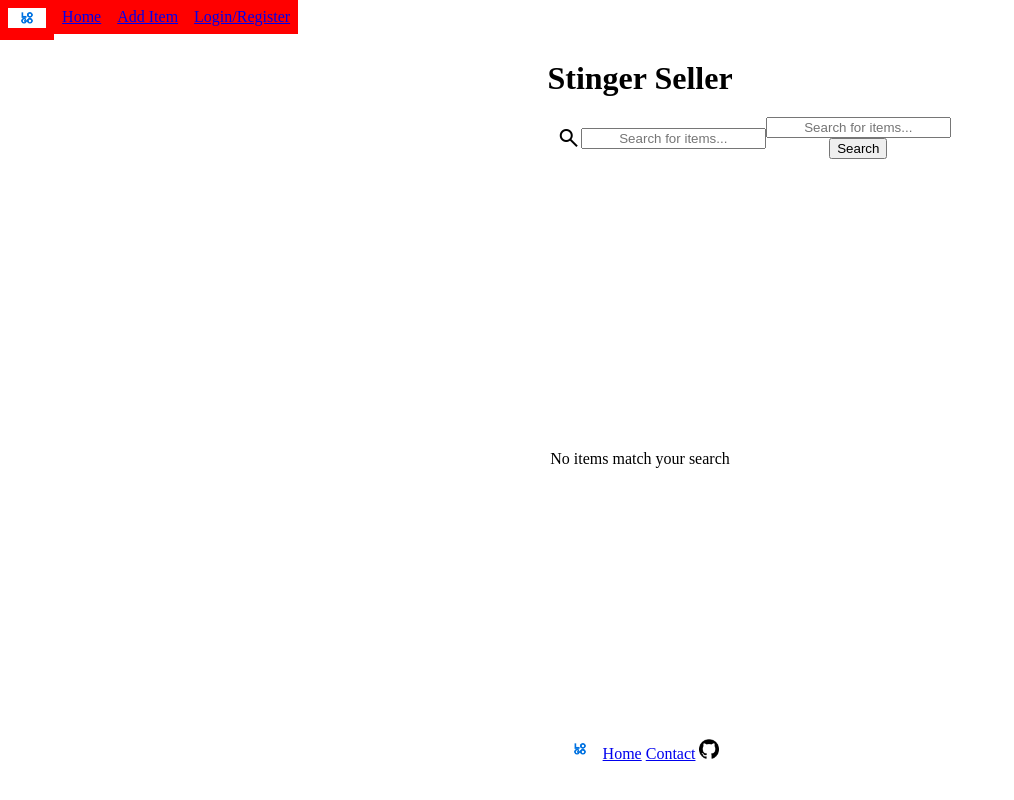
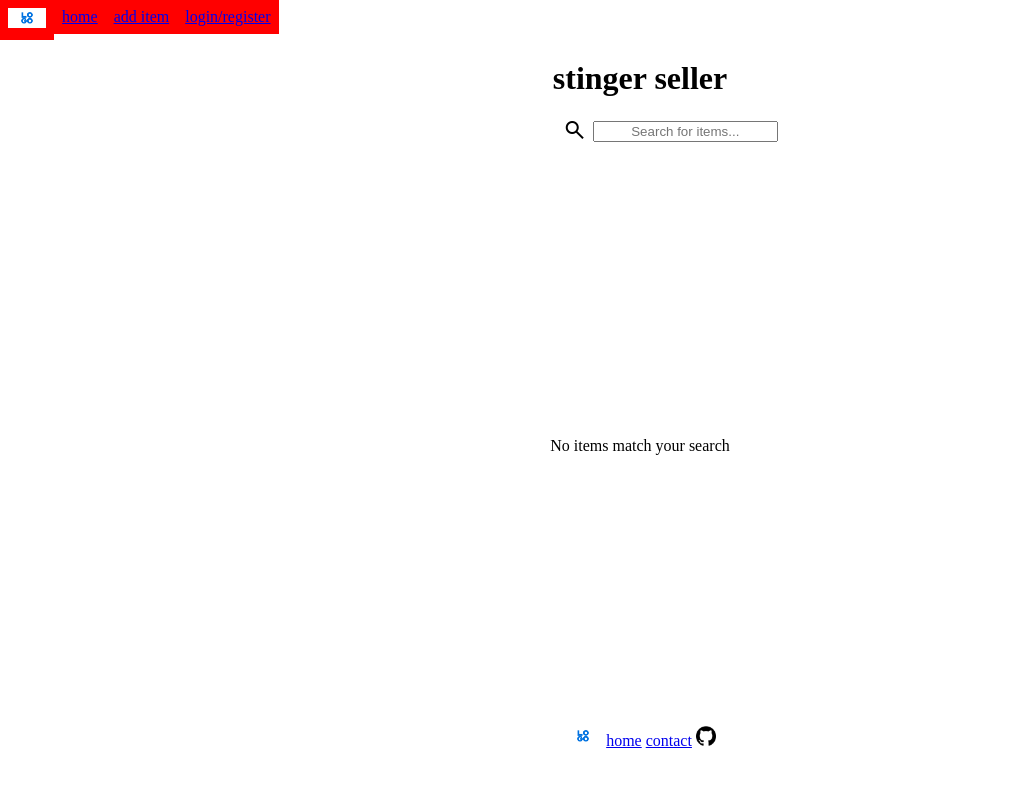
Before and after one commit to mika-okamoto/Stinger-Seller, a Flask app: page / in a window 1280 px wide. Shown: the whole page, without its empty margins (0-1014 px from the left). Run offline with Flask 3, Linux system fonts and the light colour scheme; data that the repository does not hold is empty; parts of the project's set-up code (start-up, migrations or seed data) failed here and were passed over.

Commit message:
Added some UI

```diff
--- a/app/static/css/index.css
+++ b/app/static/css/index.css
@@ -1,3 +1,9 @@
+:root {
+  --title-text: 15px;
+  --body-text: 13px;
+  --small-text: 11px;
+}
+
 .title, .search {
   margin: 20px auto;
 }
@@ -6,6 +12,11 @@
   width: 13vw;
   display: flex;
   flex-direction: row;
+}
+
+.clear-styling {
+  background-color: transparent;
+  border: none;
 }
 
 .catalogue {
--- a/app/templates/footer.html
+++ b/app/templates/footer.html
@@ -1,8 +1,8 @@
 <footer>
     <div>
         <img id = "logo" src="{{ url_for('static', filename= 'images/logo.png') }}" height="20px" alt="Logo"/>
-        <a href="/">Home</a>
-        <a href="contact">Contact</a>
+        <a href="/">home</a>
+        <a href="contact">contact</a>
         <a href="https://github.com/mika-okamoto/Stinger-Seller"><img class="logo" alt = "github" height="20px" src="{{ url_for('static', filename= 'images/github.png') }}"></img></a>
     </div>
 </footer>
--- a/app/templates/index.html
+++ b/app/templates/index.html
@@ -7,22 +7,20 @@
     <link rel="stylesheet" href="{{ url_for('static', filename= 'css/index.css') }}">
     <link rel="stylesheet" href="https://fonts.googleapis.com/css2?family=Material+Symbols+Outlined:opsz,wght,FILL,GRAD@24,400,0,0" />
     <link rel="stylesheet" href="https://fonts.googleapis.com/css2?family=Material+Symbols+Outlined:opsz,wght,FILL,GRAD@24,400,0,0" />
-    <title>Stinger Seller</title>
+    <title>stinger seller</title>
 </head>
 <body>
     {% include 'nav.html' %}
     <div class="title">
-        <h1>Stinger Seller</h1>
+        <h1>stinger seller</h1>
     </div>
 
-    <div class="search">
-        <span class="material-symbols-outlined">search</span>
-        <input type="text" placeholder="Search for items...">
-        <form action="{{  url_for('index') }}" method="post">
-            <input type="text" id="search_words" name="keywords" placeholder="Search for items...">
-            <button type="submit">Search</button>
-        </form>
-    </div>
+    <form action="{{  url_for('index') }}" method="post">
+        <div class="search">
+        <button type="submit" class="clear-styling"><span class="material-symbols-outlined">search</span></button>
+        <input type="text" id="search_words" name="keywords" placeholder="Search for items...">
+        </div>
+    </form>
 
     <div class="catalogue">
         {% if items %}
@@ -34,7 +32,7 @@
                 <div class="card-description">{{ item["description"] }} ...</div>
                 <hr class="card-divider">
             <div class="card-footer">
-                <div class="card-redirect"><a href="{{ url_for('item_page', id=item['id']) }}">See more...</a></div>
+                <div class="card-redirect"><a href="{{ url_for('item_page', id=item['id']) }}">see more...</a></div>
                 <div class="card-price">${{ item["price"] }}</div>
                 <a href="{{ url_for('item_page', id=item['id']) }}"><button class="card-btn">
                     <span class="material-symbols-outlined">shopping_cart</span>
@@ -42,11 +40,9 @@
             </div>
             <div class="card-tags">
                 {% for tag in item["tags"] %}
-                    <div class="tag">{{tag}}</div>
+                    <div class="tag" style="background-color:{{tag['background_color']}};color:{{tag['text_color']}};">{{tag["name"]}}</div>
                 {% endfor %}
             </div>
-                    <!-- <p class="card-tag">{{ item["tag"] }}</p>
-                    <p class="card-tag">{{ item["tag"] }}</p> -->
             </div>
             {% endfor %}
     {% else %}
--- a/app/templates/nav.html
+++ b/app/templates/nav.html
@@ -1,8 +1,8 @@
 <nav>
     <ul>
         <li><img id = "logo" src="{{ url_for('static', filename= 'images/logo.png') }}" height="20px" alt="Logo"/></li>
-        <li><a href="/">Home</a></li>
-        <li><a href="/add-item" >Add Item</a></li>
-        <li><a href="/login" >{{ "Logout" if "token" in request.cookies else "Login/Register" }}</a></li>
+        <li><a href="/">home</a></li>
+        <li><a href="/add-item" >add item</a></li>
+        <li><a href="/login" >{{ "Logout" if "token" in request.cookies else "login/register" }}</a></li>
     </ul>
 </nav>
```
Also changed, not shown: other parts of app/static/css/index.css (+14 -16 lines).
